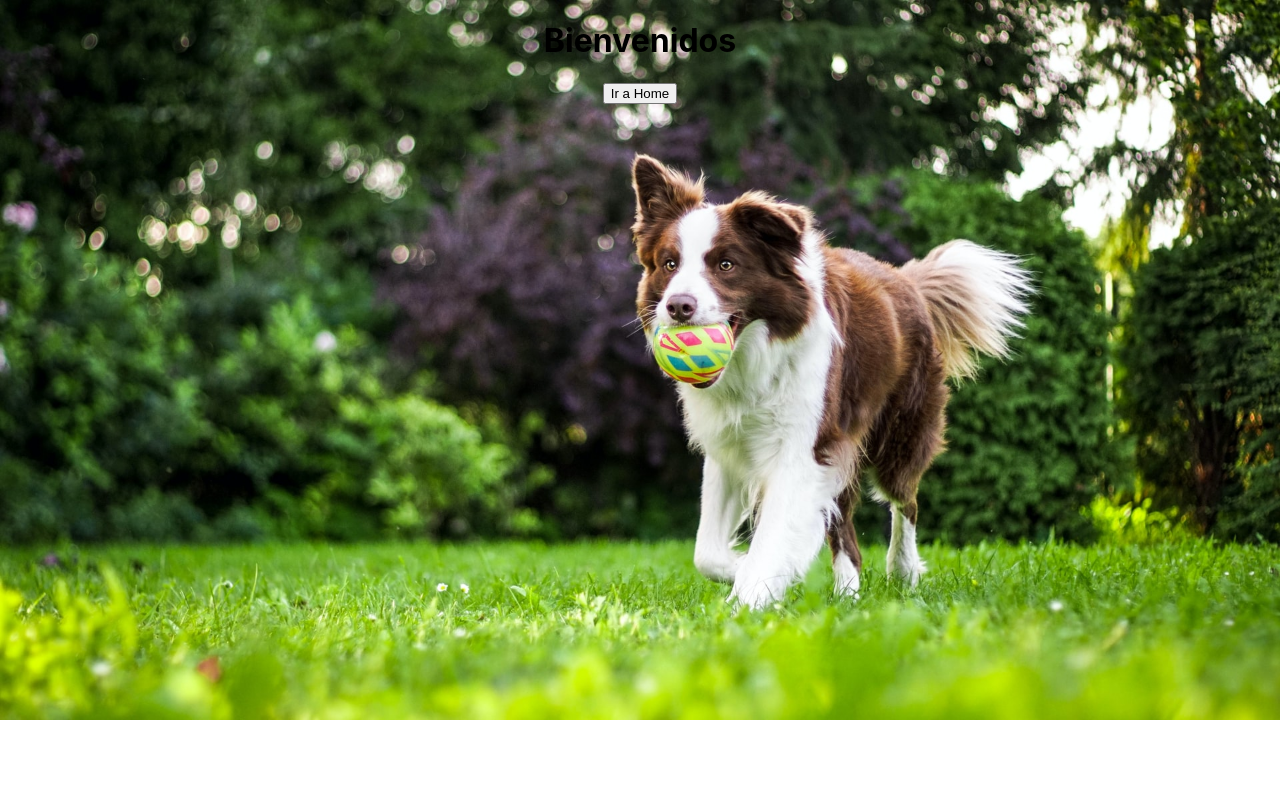
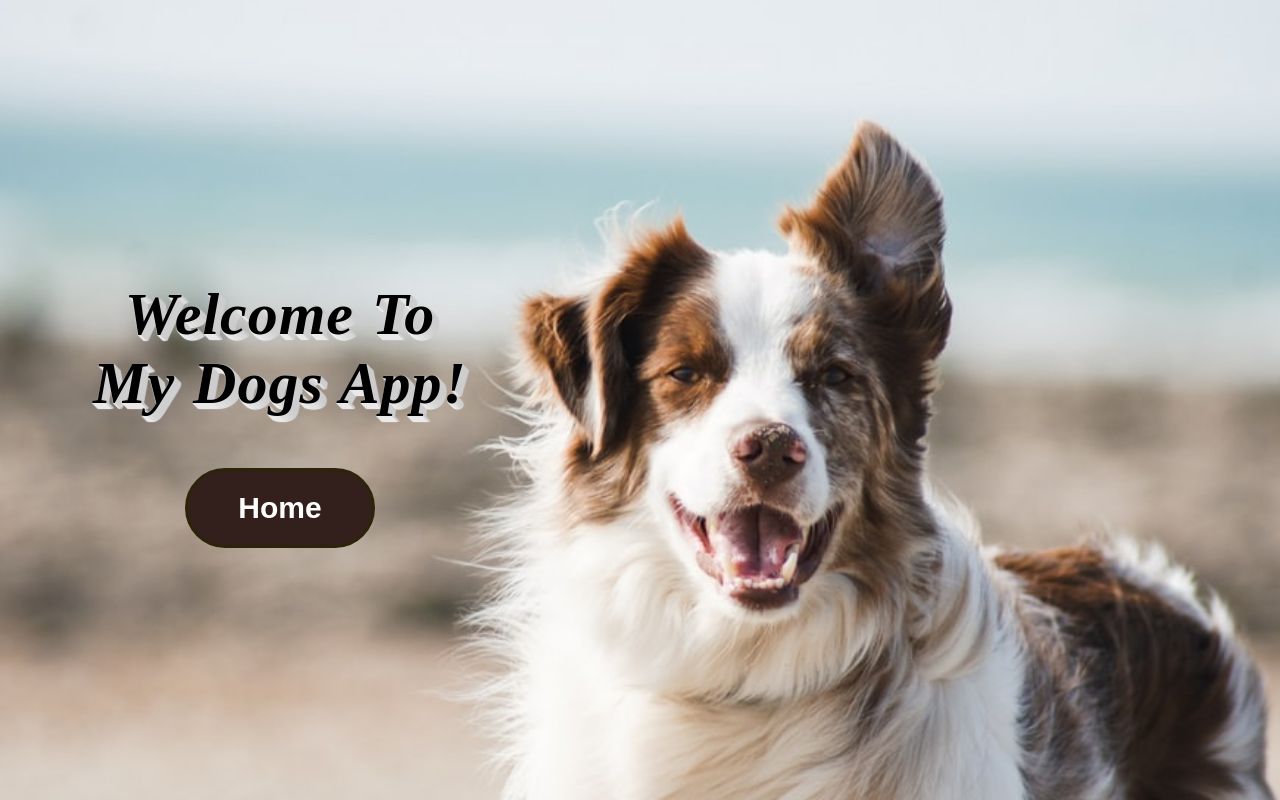
Before and after one commit to AlejoMejia96/PI-Dogs, a React (Create React App) app in the folder client/: page / in a window 1280 px wide. Built offline with nearby package versions, Linux system fonts and the light colour scheme.

Commit message:
created fixed

```diff
--- a/client/src/components/Card.css
+++ b/client/src/components/Card.css
@@ -4,16 +4,16 @@
     margin: 20px;
   border-style: solid;
   border-radius: 20px;
-  border-color: rgb(4, 59, 57);
+  border-color: rgb(40, 124, 121);
   height: 400px;
   width: 270px;
   flex-wrap: wrap;
   display: inline-block;
-  background: linear-gradient(45deg, rgb(1, 12, 11), rgb(4, 59, 57));
-  box-shadow: 5px 5px 10px rgb(4, 59, 57);
+  background: rgb(40, 124, 121);
+  box-shadow: 3px 3px 3px rgb(40, 124, 121);
 }
 
 .card:hover {
     transform: scale(1.1);
-    box-shadow: 5px 5px 20px rgba(0, 0, 0, 0.4);
+    box-shadow: 5px 5px 20px rgb(40, 124, 121);
     }
--- /dev/null
+++ b/client/src/components/CreateDog.css
@@ -0,0 +1,7 @@
+.create {
+    background: url('https://images.unsplash.com/photo-1568640347023-a616a30bc3bd?ixlib=rb-1.2.1&ixid=MnwxMjA3fDB8MHxwaG90by1wYWdlfHx8fGVufDB8fHx8&auto=format&fit=crop&w=873&q=80') no-repeat;
+    background-size: cover;
+    height: 100%;
+    width: 100%;
+    z-index: 1;
+}
--- a/client/src/components/CreateDog.jsx
+++ b/client/src/components/CreateDog.jsx
@@ -3,11 +3,16 @@ import { useState, useEffect } from 'react';
 import { Link, useNavigate } from 'react-router-dom';
 import { postDog, listOfTemperaments } from '../actions/index';
 import { useDispatch, useSelector } from 'react-redux';
+import './CreateDog.css';
 
 export default function CreateDog(){
     const dispatch = useDispatch();
     const navigate = useNavigate();
     const temperaments = useSelector((state) => state.temperaments);
+
+    useEffect(() => {
+        dispatch(listOfTemperaments());
+    }, [dispatch]);
 
     const[input, setInput] = useState({
         name: '',
@@ -20,11 +25,61 @@ export default function CreateDog(){
         temperament: [],
     })
 
+    const [error, setError] = useState({});
 
-    function handleChangeInput(e){
-        setInput({
+    const validations = function(input){
+        const error = {}
+        if(!input.name){
+            error.name = 'Name is required';
+        }
+        if(!input.heightMin){
+            error.heightMin = 'Height Min is required';
+        }
+        if(!input.heightMax){
+            error.heightMax = 'Height Max is required';
+        }
+        if(!input.weightMin){
+            error.weightMin = 'Weight Min is required';
+        }
+        if(!input.weightMax){
+            error.weightMax = 'Weight Max is required';
+        }
+        if(input.heightMin < 0){
+            error.heightMin = 'Height Min must be greater than 0';
+        }
+        if(input.heightMin > input.heightMax){
+            error.heightMin = 'Height Min cannot be greater than Height Max';
+        }
+
+        if(input.heightMax < 0){
+            error.heightMax = 'Height Max must be greater than 0';
+        }
+
+        if(input.weightMin< 0){
+            error.weightMin = 'Weight Min must be greater than 0';
+        }
+        if(input.weightMin > input.weightMax){
+            error.weightMin = 'Weight Min cannot be greater than Weight Max';
+        }
+        if(input.weightMax < 0){
+            error.weightMax = 'Weight Max must be greater than 0';
+        }
+        if(input.lifespan < 0){
+            error.lifespan = 'Must be greater than 0';
+        }
+        return error;
+    }
+
+    const handleChangeInput = (e) => {
+        e.preventDefault();
+        setInput(input => {
+            const newInput = {
                 ...input,
                 [e.target.name] : e.target.value
+        }
+        const error = validations(newInput);
+        setError(error);
+        return newInput;
         })
     }
 
@@ -44,6 +99,8 @@ export default function CreateDog(){
 
     function handleSubmit(e){
         e.preventDefault();
+        if(input.name && input.heightMin && input.heightMax && input.weightMin
+            && input.weightMax && input.lifespan && input.temperament){
             dispatch(postDog(input));
             alert('Dog created!')
             setInput({
@@ -55,16 +112,16 @@ export default function CreateDog(){
                 lifespan: '',
                 image: '',
                 temperament: [],
-        })
-        navigate('/home')
+            });
+            navigate('/home');
+        } else {
+            alert('Please, fill in all the required fields')
         }
+    };
 
-    useEffect(() => {
-        dispatch(listOfTemperaments());
-    }, [dispatch]);
 
     return (
-        <div>
+        <div className='create'>
             <Link to= '/home'><button>Go back</button></Link>
             <h1>Create Dog!</h1>
 
@@ -74,10 +131,12 @@ export default function CreateDog(){
                     <input
                     type='text'
                     value={input.name}
+                    placeholder='Enter name without numbers or symbols'
                     name='name'
                     onChange={(e) => handleChangeInput(e)}
                     autoComplete="off"
                     />
+                    {error.name && <p>{error.name}</p>}
                 </div>
                 <div>
                     <h2>Height</h2>
@@ -85,18 +144,22 @@ export default function CreateDog(){
                     <input
                     type='text'
                     value={input.heightMin}
+                    placeholder='Enter integers only'
                     name='heightMin'
                     onChange={(e) => handleChangeInput(e)}
                     autoComplete="off"
                     />
+                    {error.heightMin && <p>{error.heightMin}</p>}
                     <label>Max:</label>
                     <input
                     type='text'
                     value={input.heightMax}
+                    placeholder='Enter integers only'
                     name='heightMax'
                     onChange={(e) => handleChangeInput(e)}
                     autoComplete="off"
                     />
+                    {error.heightMax && <p>{error.heightMax}</p>}
                 </div>
                 <div>
                     <h2>Weight</h2>
@@ -104,34 +167,41 @@ export default function CreateDog(){
                     <input
                     type='text'
                     value={input.weightMin}
+                    placeholder='Enter integers only'
                     name='weightMin'
                     onChange={(e) => handleChangeInput(e)}
                     autoComplete="off"
                     />
+                    {error.weightMin && <p>{error.weightMin}</p>}
                     <label>Max:</label>
                     <input
                     type='text'
                     value={input.weightMax}
+                    placeholder='Enter integers only'
                     name='weightMax'
                     onChange={(e) => handleChangeInput(e)}
                     autoComplete="off"
                     />
+                    {error.weightMax && <p>{error.weightMax}</p>}
                 </div>
                 <div>
                     <h2>Lifespan</h2>
                     <input
                     type='text'
                     value={input.lifespan}
+                    placeholder='Enter lifespan'
                     name='lifespan'
                     onChange={(e) => handleChangeInput(e)}
                     autoComplete="off"
                     />
+                    {error.lifespan && <p>{error.lifespan}</p>}
                 </div>
                 <div>
                     <h2>Image</h2>
                     <input
                     type='text'
                     value={input.image}
+                    placeholder='Enter image url'
                     name='image'
                     onChange={(e) => handleChangeInput(e)}
                     autoComplete="off"
@@ -143,7 +213,6 @@ export default function CreateDog(){
                         {temperaments?.map((temp) => {
                             return(
                                 <option
-                                type="checkbox"
                                 key={temp.id}
                                 value={temp.temperament}>
                                 {temp.temperament}</option>
@@ -154,13 +223,13 @@ export default function CreateDog(){
                         {input.temperament.map(tem =>
                             <div key={tem}>
                                 <h3>{tem}</h3>
-                                <button onClick={() => handleDelete(tem)} style={{display: 'inline-flex'}}>X
+                                <button onClick={() => handleDelete(tem)}>X
                                 </button>
                             </div>
                             )}
                     </div>
                 </div>
-                <button type='submit'>Create</button>
+                <button type='submit' disabled={Object.keys(error).length > 0 ? true : false}>Create</button>
             </form>
         </div>
     );
--- /dev/null
+++ b/client/src/components/Home.css
@@ -0,0 +1,7 @@
+.home {
+    background: url('https://images.unsplash.com/photo-1515870672913-a4c298575776?ixlib=rb-1.2.1&ixid=MnwxMjA3fDB8MHxwaG90by1wYWdlfHx8fGVufDB8fHx8&auto=format&fit=crop&w=870&q=80') no-repeat;
+    background-size: cover;
+    height: 100%;
+    width: 100%;
+    z-index: 1;
+}
--- a/client/src/components/Home.jsx
+++ b/client/src/components/Home.jsx
@@ -3,6 +3,7 @@ import { useState, useEffect } from 'react';
 import { useDispatch, useSelector } from 'react-redux';
 import { getDogs, listOfTemperaments } from '../actions/index';
 import { Link } from 'react-router-dom';
+import './Home.css';
 import Card from './Card';
 import Pagination from './Pagination';
 import Loading from './Loading';
@@ -36,9 +37,8 @@ export default function Home() {
 
 
     return(
-        <div>
+        <div className='home'>
             <Link to='/dog'>Create Dog
-                <h1>Dogs rules</h1>
             </Link>
             <button onClick={e => handleClick(e)}>
                 Load again
--- a/client/src/components/LandingPage.css
+++ b/client/src/components/LandingPage.css
@@ -1,5 +1,51 @@
-
 body {
-    background: url('../images/anna-dudkova-urs_y9NwFcc-unsplash.jpg') no-repeat;
+    background: url('../images/landim.jpeg') no-repeat;
     background-size: cover;
 }
+
+.title {
+    height: 100px;
+    width: 400px;
+    position: absolute;
+    top: 30%;
+    margin-left: 80px;
+}
+
+.intro {
+    @import url('https://fonts.googleapis.com/css?family=Holtwood+One+SC');
+    font-family: "Holtwood One SC";
+    font-size: 60px;
+letter-spacing: 1px;
+word-spacing: 2px;
+color: #000000;
+font-weight: 700;
+text-decoration: none;
+font-style: italic;
+text-transform: capitalize;
+text-shadow: 1px 0px 1px #CCCCCC, 0px 1px 1px #EEEEEE, 2px 1px 1px #CCCCCC, 1px 2px 1px #EEEEEE, 3px 2px 1px #CCCCCC, 2px 3px 1px #EEEEEE, 4px 3px 1px #CCCCCC, 3px 4px 1px #EEEEEE, 5px 4px 1px #CCCCCC, 4px 5px 1px #EEEEEE, 6px 5px 1px #CCCCCC, 5px 6px 1px #EEEEEE, 7px 6px 1px #CCCCCC, 2px 1px 0px #67aeb1;
+}
+
+.bot {
+    background: #33201d;
+    border: 3px solid #2c2409;
+    border-radius: 1000px;
+    padding: 20px 50px;
+    color: #ffffff;
+    display: inline-block;
+    font: bold 30px "Ubuntu", sans-serif;
+    text-align: center;
+    margin-top: 10px;
+}
+
+.bot:hover {
+    padding: 20px 50px;
+    background: #53341d;
+    transform: scale(1.1);
+}
+
+@media screen and (max-width: 480px){
+    .title {
+        width: 100vw;
+        font-size: 1.5rem;
+    }
+}
--- a/client/src/components/LandingPage.jsx
+++ b/client/src/components/LandingPage.jsx
@@ -4,14 +4,14 @@ import './LandingPage.css';
 
 export default function LandingPage (){
     return(
-        <div className='fondo'>
+
+    <div className='land'>
             <div className='title'>
-            <h1>Bienvenidos</h1>
-            <Link to='/home'>
-                <button>Ir a Home</button>
-            </Link>
-        </div>
-        </div>
-
+                <h1 className='intro'>Welcome to my Dogs App!</h1>
+                <Link to='/home'>
+                    <button className='bot'style={{cursor: 'pointer'}}>Home</button>
+                </Link>
+            </div>
+    </div>
     );
 }
```
Also changed, not shown: client/src/images/landim.jpeg (added). Lines whose indentation alone changed are shown as unchanged.
